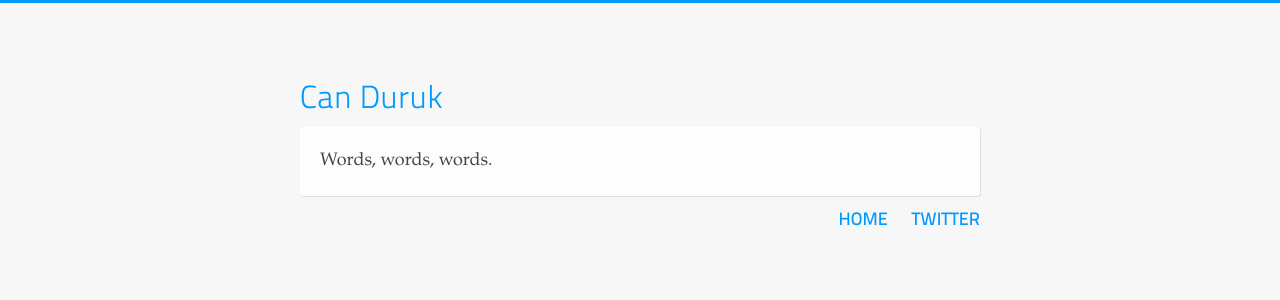
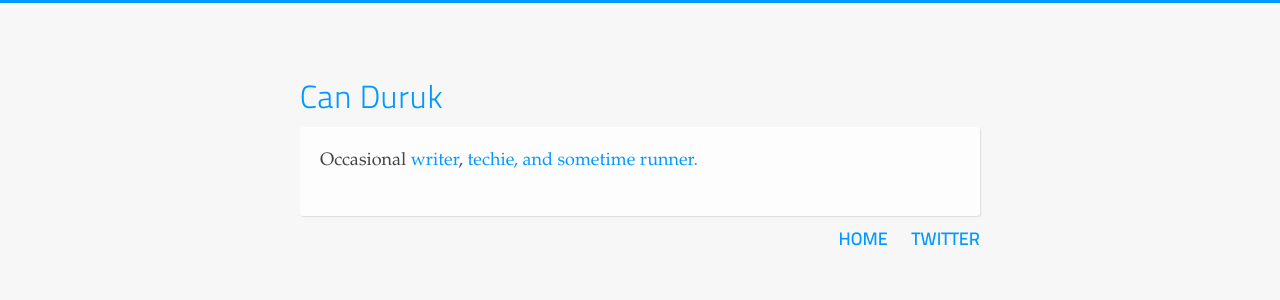
Before and after one commit to cduruk/cduruk.github.com, a Jekyll site: the page built from index.html, in a window 1280 px wide. Shown: the top 300 px of the page. Built offline with Jekyll 4.4.1, drawn with Linux system fonts in a browser that asks for light colours.

Commit message:
Update home.

```diff
--- a/index.html
+++ b/index.html
@@ -5,5 +5,5 @@ baseclass: home
 <h1>Can Duruk</h1>
 
 <div class="box">
-  <p>Words, words, words.</p>
+  <p>Occasional <a href="https://themargins.substack.com/">writer</a>, <a href="https://linkedin.com/in/cduruk/">techie<a/>, and sometime runner.</p>
 </div>
```
